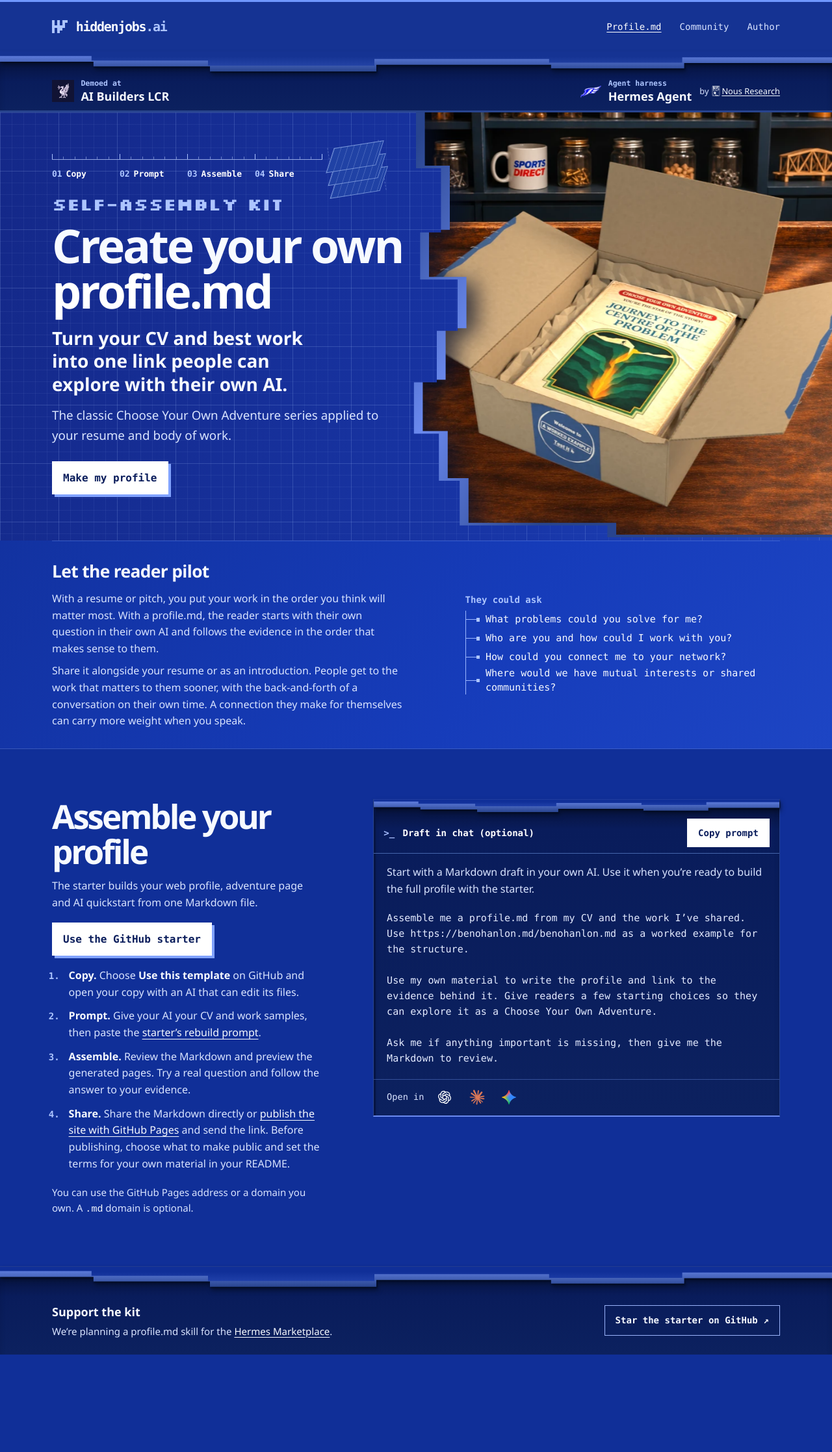
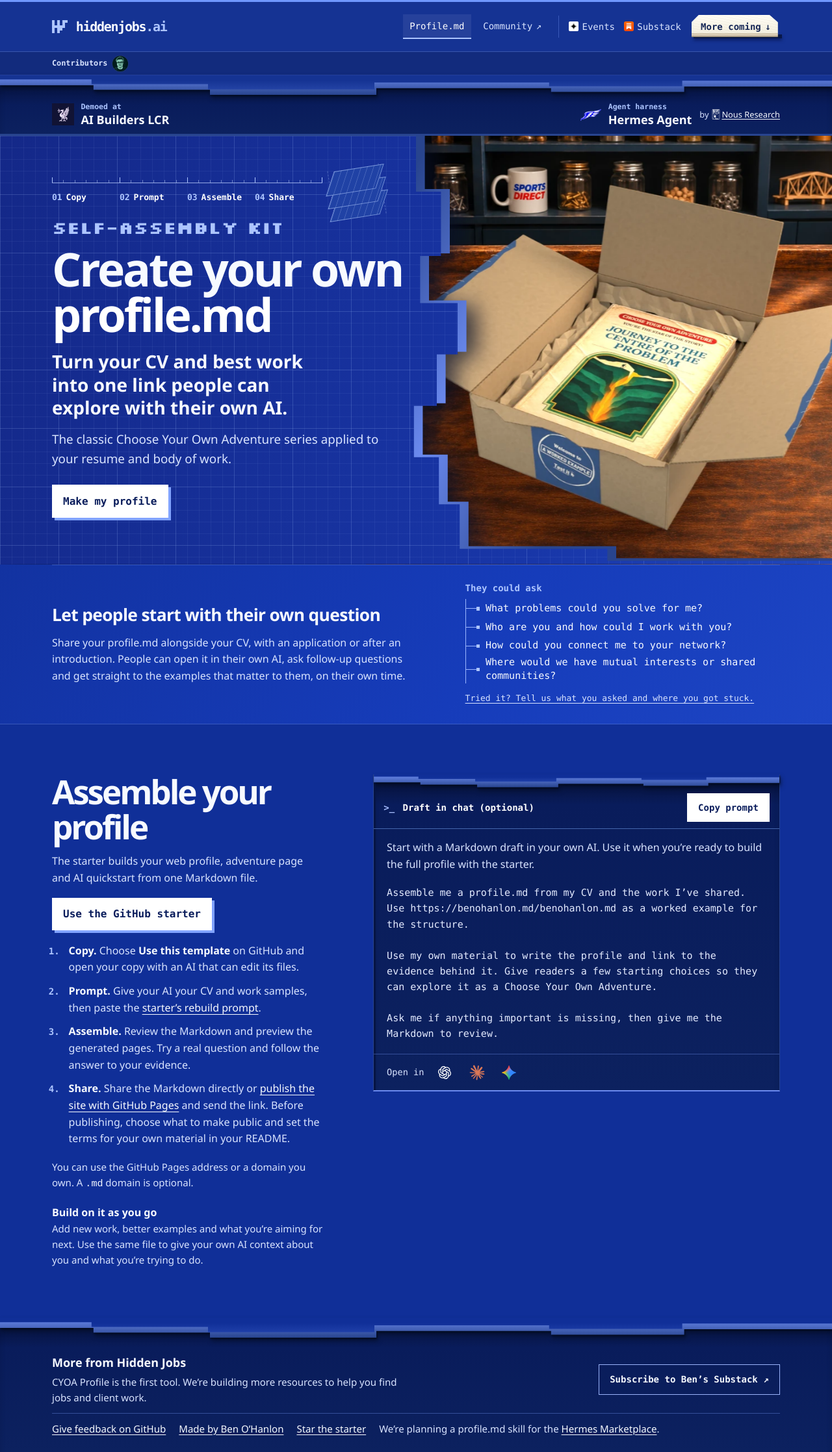
Before and after one commit to benohanlon/hiddenjobs-ai, a plain HTML site: page profile-md/index.html in a window 1280 px wide. Shown: the whole page at 65% size. Before the commit the page ends 2085 px from the top, so only its background shows below. Drawn offline with Linux system fonts and the light colour scheme.

Commit message:
Publish Hidden Jobs navigation and profile copy

```diff
--- a/assets/site.css
+++ b/assets/site.css
@@ -83,9 +83,59 @@ a { color: var(--ink); text-underline-offset: 0.22em; }
 
 .label, .site-nav, .button { font-family: var(--mono); font-size: 0.875rem; }
 .label { font-weight: 650; }
-.site-nav { display: flex; flex-wrap: wrap; gap: 0.45rem 1.75rem; }
+.site-nav { display: flex; align-items: center; flex-wrap: wrap; gap: 0.65rem 1rem; }
+.site-pages, .site-utilities { display: flex; align-items: center; gap: 0.5rem; }
+.site-nav .page-tab, .site-utilities a { display: inline-flex; align-items: center; gap: 0.35rem; }
+.site-nav .page-tab { padding: 0.4rem 0.65rem; white-space: nowrap; border-bottom: 2px solid transparent; }
+.site-nav .page-tab[aria-current="page"] { border-bottom-color: var(--accent); background: #ffffff12; text-decoration: none; }
+.site-utilities { gap: 0.85rem; padding-inline-start: 0.9rem; border-inline-start: 1px solid var(--line); }
+.site-utilities img { flex: 0 0 auto; object-fit: contain; }
 .site-nav a { padding-block: 0.35rem; color: var(--secondary); text-decoration: none; }
 .site-nav a:hover, .site-nav a[aria-current="page"] { color: var(--white); text-decoration: underline; }
+
+.site-nav a.more-tab {
+  position: relative;
+  isolation: isolate;
+  display: inline-flex;
+  align-items: center;
+  gap: 0.4rem;
+  padding: 0.45rem 0.9rem 0.4rem;
+  color: #172857;
+  font-weight: 750;
+  white-space: nowrap;
+}
+
+.more-tab::before,
+.more-tab::after {
+  content: "";
+  position: absolute;
+  pointer-events: none;
+  z-index: -1;
+}
+
+.more-tab::before {
+  inset: auto -0.2rem 0 0.18rem;
+  height: 0.36rem;
+  background: #081748;
+  box-shadow: 0 3px 5px #040d3a8c;
+}
+
+.more-tab::after {
+  inset: 0 0.2rem 0.1rem 0;
+  clip-path: polygon(0.7rem 0, calc(100% - 0.8rem) 0, 100% 0.7rem, 100% 100%, 0 100%, 0 0.7rem);
+  background:
+    repeating-linear-gradient(12deg, #ffffff00 0 1px, #7864440b 1px 2px, #ffffff00 2px 4px),
+    linear-gradient(180deg, #fffdf5 0%, #f4efdf 83%, #cec2a9 84%, #e4d7bf 91%, #8f816a 100%);
+}
+
+.contributor-strip { border-top: 1px solid var(--line); background: #122b7d; }
+.contributor-strip-inner { display: flex; align-items: center; gap: 0.5rem; min-height: 2.2rem; }
+.contributor-strip .label { color: var(--secondary); font-size: 0.74rem; }
+.contributor-avatar { display: inline-flex; }
+.contributor-avatar img {
+  border-radius: 50%;
+  box-shadow: 0 0 0 1px #32456166;
+}
 
 .hero {
   overflow: hidden;
@@ -716,6 +766,7 @@ a { color: var(--ink); text-underline-offset: 0.22em; }
 .instructions strong { color: var(--ink); }
 .domain-note { color: var(--secondary); font-size: 0.94rem; }
 .domain-note code { color: var(--ink); }
+.profile-maintenance { margin-top: 1.2rem; color: var(--ink); font-size: 1rem; }
 
 .prompt-panel {
   --cut-height: 0.7rem;
@@ -769,6 +820,19 @@ a { color: var(--ink); text-underline-offset: 0.22em; }
 .footer-inner h2 { margin-bottom: 0.2rem; color: var(--ink); font-size: 1.125rem; }
 .footer-support { gap: 0.55rem; border-color: #9ab3fa; color: var(--ink); }
 .footer-support:hover { background: #162f91; }
+.reader-choices .reader-feedback { margin-top: 0.8rem; font: 0.81rem/1.5 var(--mono); }
+.reader-feedback a { color: var(--secondary); }
+
+.more-copy { max-width: 34rem; }
+#more { scroll-margin-top: 1rem; }
+.footer-project-links {
+  flex-basis: 100%;
+  display: flex;
+  flex-wrap: wrap;
+  gap: 0.3rem 1.25rem;
+  padding-top: 0.65rem;
+  border-top: 1px solid var(--line);
+}
 
 @media (max-width: 60rem) {
   .hero-inner, .reader-path, .make-section { grid-template-columns: minmax(0, 1fr); }
@@ -848,7 +912,18 @@ a { color: var(--ink); text-underline-offset: 0.22em; }
 @media (max-width: 32rem) {
   .shell { width: calc(100% - 2.25rem); }
   .header-inner { align-items: flex-start; flex-direction: column; padding-block: 0.85rem; }
-  .site-nav { gap: 0.25rem 1rem; }
+  .site-nav {
+    display: grid;
+    grid-template-columns: minmax(0, 1fr) auto;
+    width: 100%;
+    gap: 0.25rem 0.5rem;
+    font-size: 0.75rem;
+  }
+  .site-pages { grid-column: 1; gap: 0.45rem; }
+  .site-nav .page-tab { padding-inline: 0.2rem; }
+  .site-utilities { grid-column: 1; grid-row: 2; gap: 0.7rem; padding-inline-start: 0.2rem; border: 0; }
+  .site-nav a.more-tab { grid-column: 2; grid-row: 1 / span 2; padding-inline: 0.65rem; align-self: start; }
+  .more-tab span { display: none; }
   .credit-group:last-child { justify-content: flex-start; }
   .credit-brand { gap: 0.5rem; font-size: 0.95rem; }
   .credit-byline { margin-inline-start: 1.3rem; font-size: 0.72rem; }
--- a/profile-md/index.html
+++ b/profile-md/index.html
@@ -19,7 +19,7 @@
   <meta name="twitter:card" content="summary_large_image">
   <meta name="twitter:image" content="https://hiddenjobs.ai/assets/profile-md-share.jpg?v=parcel">
   <meta name="twitter:image:alt" content="Create your own profile.md. A Choose Your Own Adventure for your CV and best work. An open delivery carton sits beside the AI Builders LCR and Hermes Agent logos.">
-  <link rel="stylesheet" href="../assets/site.css?v=parcel">
+  <link rel="stylesheet" href="../assets/site.css?v=site-nav">
   <script src="../assets/profile.js?v=workbench-depth" defer></script>
   <title>Create your own CYOA profile.md | Hidden Jobs</title>
 </head>
@@ -33,10 +33,30 @@
         hiddenjobs<span class="wordmark-domain">.ai</span>
       </a>
       <nav class="site-nav" aria-label="Main navigation">
-        <a href="./" aria-current="page">Profile.md</a>
-        <a href="https://www.aibuilderslcr.co.uk/">Community</a>
-        <a href="https://benohanlon.md/">Author</a>
+        <div class="site-pages">
+          <a class="page-tab" href="./" aria-current="page">Profile.md</a>
+          <a class="page-tab" href="https://www.aibuilderslcr.co.uk/" aria-label="AI Builders LCR community">Community <span aria-hidden="true">↗</span></a>
+        </div>
+        <div class="site-utilities">
+          <a href="https://luma.com/aibuilderslcr" aria-label="AI Builders LCR events on Luma">
+            <img src="../assets/luma-icon.ico" alt="" width="15" height="15">
+            Events
+          </a>
+          <a href="https://ecosystemoperator.substack.com/" aria-label="The Ecosystem Operator on Substack">
+            <img src="../assets/substack-icon.svg" alt="" width="15" height="15">
+            Substack
+          </a>
+        </div>
+        <a class="more-tab" href="#more">More coming <span aria-hidden="true">↓</span></a>
       </nav>
+    </div>
+    <div class="contributor-strip">
+      <div class="shell contributor-strip-inner">
+        <span class="label">Contributors</span>
+        <a class="contributor-avatar" href="https://github.com/benohanlon" aria-label="Ben O’Hanlon on GitHub">
+          <img src="../assets/benohanlon-avatar.png" alt="" width="24" height="24">
+        </a>
+      </div>
     </div>
   </header>
 
@@ -127,9 +147,8 @@
 
       <div class="shell reader-path">
         <div class="reader-copy">
-          <h2>Let the reader pilot</h2>
-          <p>With a resume or pitch, you put your work in the order you think will matter most. With a profile.md, the reader starts with their own question in their own AI and follows the evidence in the order that makes sense to them.</p>
-          <p>Share it alongside your resume or as an introduction. People get to the work that matters to them sooner, with the back-and-forth of a conversation on their own time. A connection they make for themselves can carry more weight when you speak.</p>
+          <h2>Let people start with their own question</h2>
+          <p>Share your profile.md alongside your CV, with an application or after an introduction. People can open it in their own AI, ask follow-up questions and get straight to the examples that matter to them, on their own time.</p>
         </div>
         <div class="reader-choices">
           <p class="label">They could ask</p>
@@ -139,6 +158,7 @@
             <li>How could you connect me to your network?</li>
             <li>Where would we have mutual interests or shared communities?</li>
           </ul>
+          <p class="reader-feedback"><a href="https://github.com/benohanlon/hiddenjobs-ai/issues">Tried it? Tell us what you asked and where you got stuck.</a></p>
         </div>
       </div>
     </section>
@@ -155,6 +175,8 @@
           <li id="publish-profile"><strong>Share.</strong> Share the Markdown directly or <a href="https://docs.github.com/en/pages/getting-started-with-github-pages/creating-a-github-pages-site">publish the site with GitHub Pages</a> and send the link. Before publishing, choose what to make public and set the terms for your own material in your README.</li>
         </ol>
         <p class="domain-note">You can use the GitHub Pages address or a domain you own. A <code>.md</code> domain is optional.</p>
+        <h3 class="profile-maintenance">Build on it as you go</h3>
+        <p class="domain-note">Add new work, better examples and what you’re aiming for next. Use the same file to give your own AI context about you and what you’re trying to do.</p>
       </div>
 
       <div class="prompt-panel cut-band" id="draft-profile" aria-labelledby="prompt-heading">
@@ -188,13 +210,19 @@ Ask me if anything important is missing, then give me the Markdown to review.</p
 
   <footer class="site-footer cut-band" id="support">
     <span class="cut-edge" aria-hidden="true"></span>
-    <div class="shell footer-inner">
-      <div>
-        <h2>Support the kit</h2>
+    <section class="shell footer-inner" id="more" aria-labelledby="more-heading">
+      <div class="more-copy">
+        <h2 id="more-heading">More from Hidden Jobs</h2>
+        <p>CYOA Profile is the first tool. We’re building more resources to help you find jobs and client work.</p>
+      </div>
+      <a class="button footer-support" href="https://ecosystemoperator.substack.com/subscribe">Subscribe to Ben’s Substack <span aria-hidden="true">↗</span></a>
+      <div class="footer-project-links">
+        <a href="https://github.com/benohanlon/hiddenjobs-ai/issues">Give feedback on GitHub</a>
+        <a href="https://benohanlon.md/">Made by Ben O’Hanlon</a>
+        <a href="https://github.com/benohanlon/profile-md-template">Star the starter</a>
         <p>We’re planning a profile.md skill for the <a href="https://hermes-agent.nousresearch.com/marketplace">Hermes Marketplace</a>.</p>
       </div>
-      <a class="button footer-support" href="https://github.com/benohanlon/profile-md-template">Star the starter on GitHub <span aria-hidden="true">↗</span></a>
-    </div>
+    </section>
   </footer>
 </body>
 </html>
```
Also changed, not shown: assets/benohanlon-avatar.png (added), assets/luma-icon.ico (added), assets/substack-icon.svg (added).
